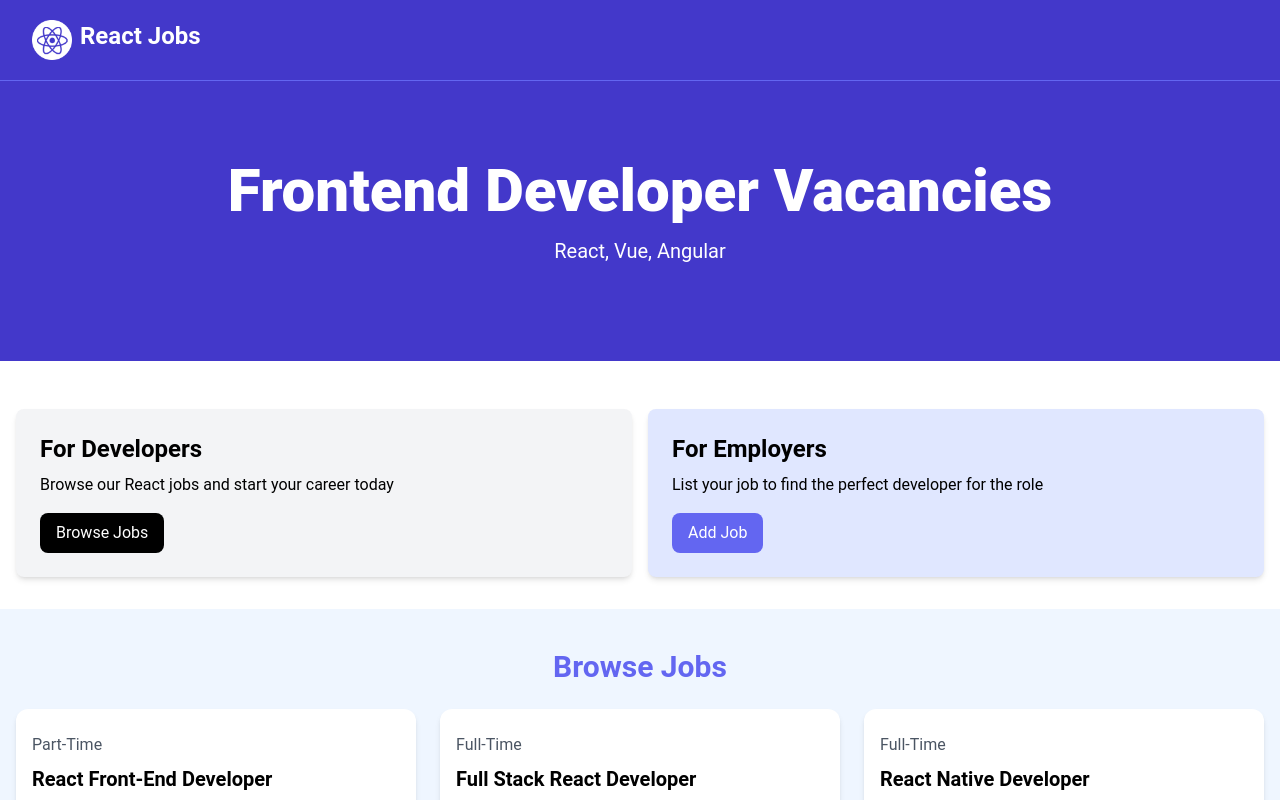
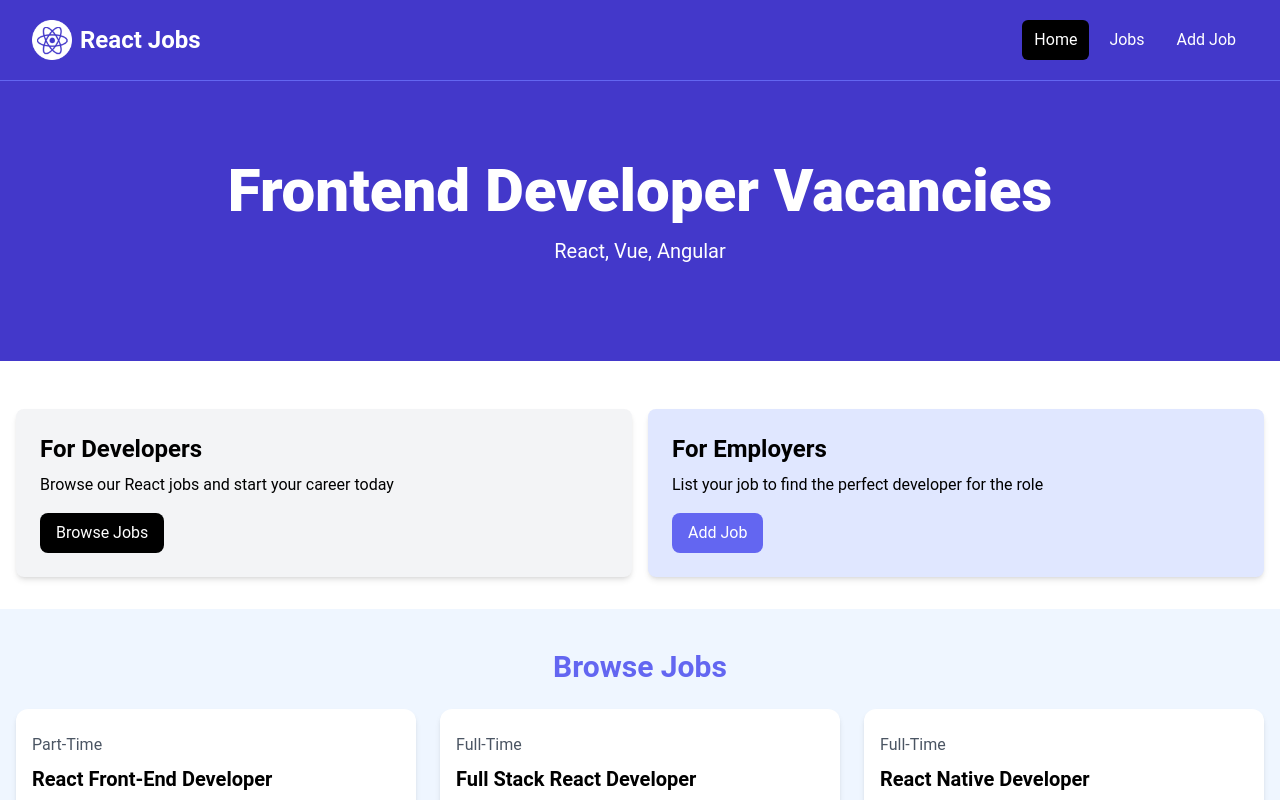
Before and after one commit to Amith-mw/job-listing-react, a React (Vite) app: page / in a window 1280 px wide. Shown: the top 800 px of the page. Built offline with nearby package versions, Linux system fonts and the light colour scheme.

Commit message:
replace element a with NavLink in NavBar"

```diff
--- a/src/components/Navbar.jsx
+++ b/src/components/Navbar.jsx
@@ -1,28 +1,34 @@
+import { NavLink } from "react-router-dom";
 import logo from "../assets/images/logo.png";
 
 const Navbar = () => {
+  const linkClass = ({ isActive }) =>
+    isActive
+      ? "bg-black text-white hover:bg-gray-900 hover:text-white rounded-md px-3 py-2"
+      : "text-white hover:bg-gray-900 hover:text-white rounded-md px-3 py-2";
+
   return (
     <nav className="bg-indigo-700 border-b border-indigo-500">
       <div className="mx-auto max-w-7xl px-2 sm:px-6 lg:px-8">
         <div className="flex h-20 items-center justify-between">
           <div className="flex flex-1 items-center justify-center md:items-stretch md:justify-start">
-            {/* <NavLink className="flex flex-shrink-0 items-center mr-4" to="/"> */}
-            <img className="h-10 w-auto" src={logo} alt="React Jobs" />
-            <span className="hidden md:block text-white text-2xl font-bold ml-2">
-              React Jobs
-            </span>
-            {/* </NavLink> */}
+            <NavLink to="/" className="flex flex-shrink-0 items-center mr-4">
+              <img className="h-10 w-auto" src={logo} alt="React Jobs" />
+              <span className="hidden md:block text-white text-2xl font-bold ml-2">
+                React Jobs
+              </span>
+            </NavLink>
             <div className="md:ml-auto">
               <div className="flex space-x-2">
-                {/* <NavLink to="/" className={linkClass}>
+                <NavLink to="/" className={linkClass}>
                   Home
                 </NavLink>
                 <NavLink to="/jobs" className={linkClass}>
                   Jobs
-                </NavLink> */}
-                {/* <NavLink to="/add-job" className={linkClass}>
+                </NavLink>
+                <NavLink to="add-job" className={linkClass}>
                   Add Job
-                </NavLink> */}
+                </NavLink>
               </div>
             </div>
           </div>
```
